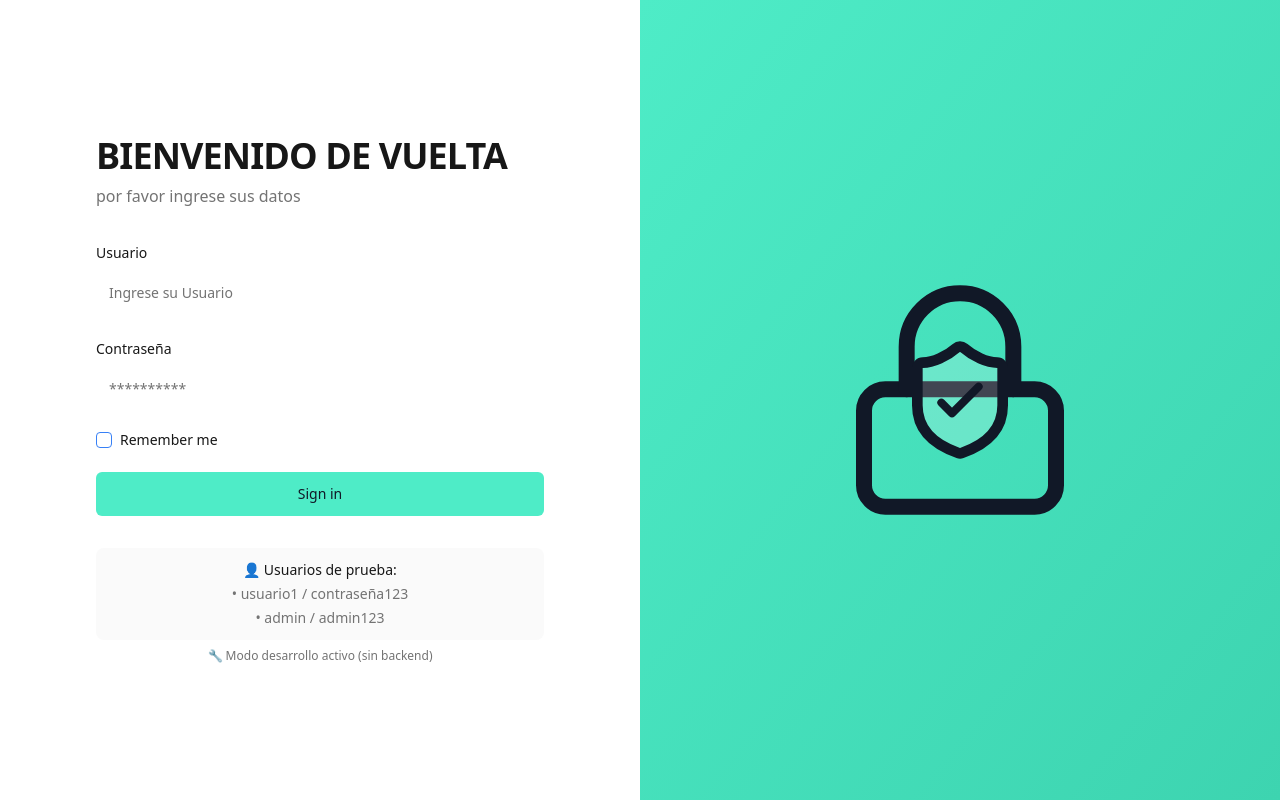
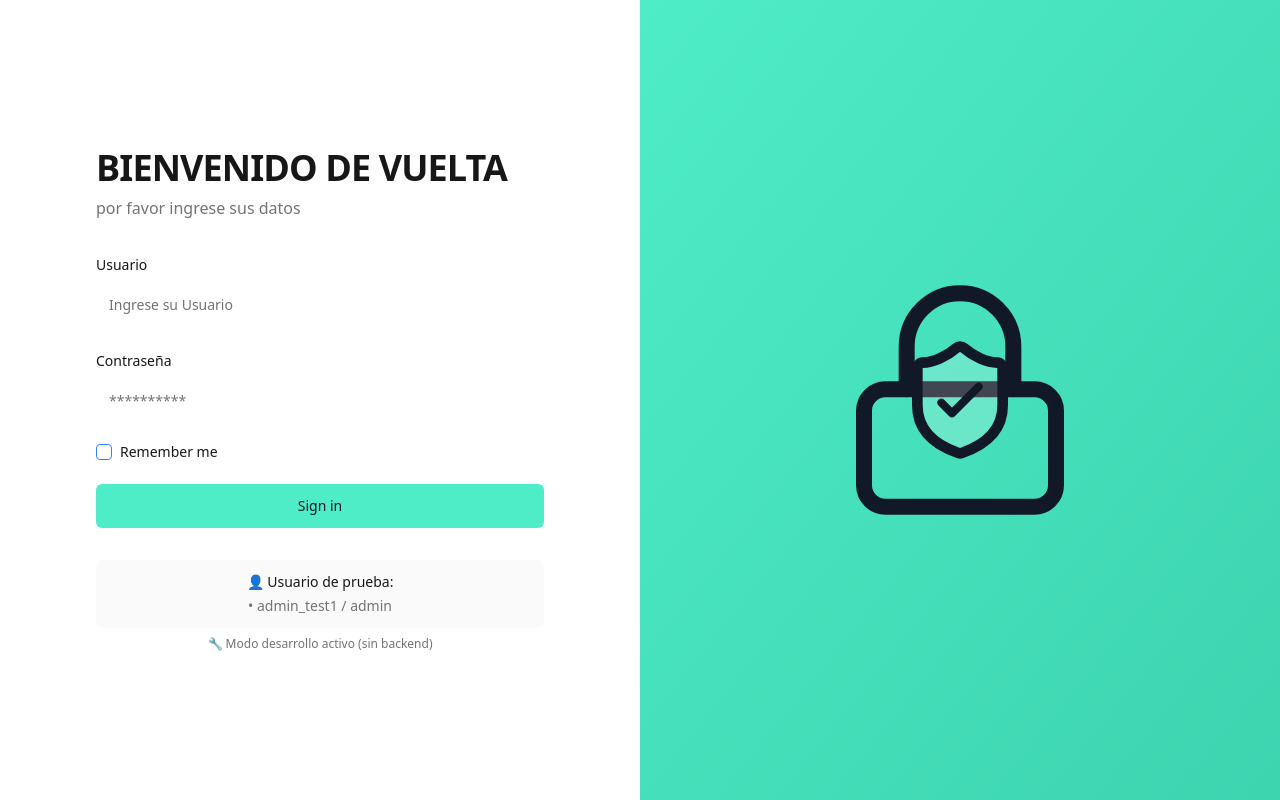
Before and after one commit to UDEA-FABRICA-ESCUELA/TelcoNova-P7F4-front, a React (Vite) app: page /login in a window 1280 px wide. Built offline with nearby package versions, Linux system fonts and the light colour scheme; the HTML template or start-up script is replaced by a standard one.

Commit message:
feat: Add test user to login

```diff
--- a/src/pages/Login.tsx
+++ b/src/pages/Login.tsx
@@ -102,10 +102,9 @@ const Login = () => {
 
           <div className="text-center text-sm space-y-2">
             <div className="p-3 bg-muted/50 rounded-lg">
-              <p className="font-medium text-foreground mb-1">👤 Usuarios de prueba:</p>
+              <p className="font-medium text-foreground mb-1">👤 Usuario de prueba:</p>
               <div className="space-y-1 text-muted-foreground">
-                <p>• usuario1 / contraseña123</p>
-                <p>• admin / admin123</p>
+                <p>• admin_test1 / admin</p>
               </div>
             </div>
             <p className="text-xs text-muted-foreground">
```
